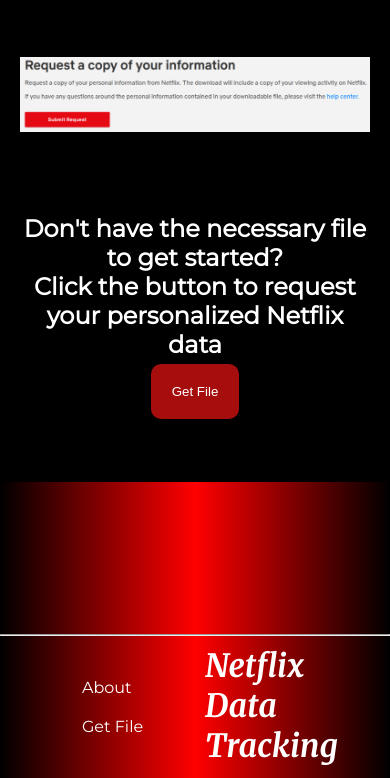
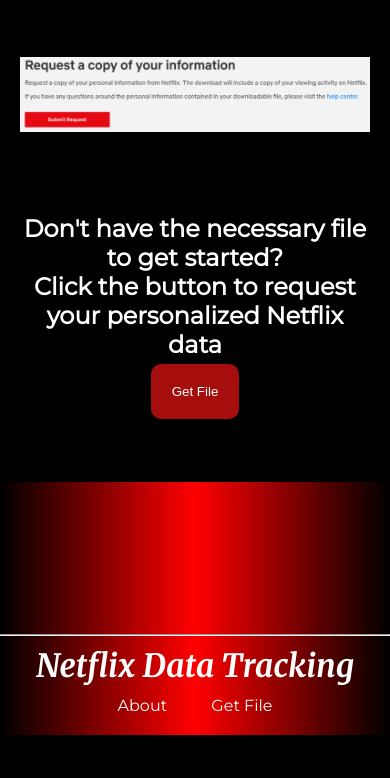
Before and after one commit to Jekari99/Netflix-Data-Tracking, a Flask app: page / in a window 390 px wide. Shown: the part 1557-2335 px from the top of the page. After the commit the page ends 2292 px from the top, so only its background shows below. Run offline with Flask 3, Linux system fonts and the light colour scheme; some libraries are stand-ins or nearby versions.

Commit message:
responsive footer

```diff
--- a/static/styles.css
+++ b/static/styles.css
@@ -814,3 +814,37 @@
         justify-content: center;
     }
 }
+
+@media screen and (max-width: 600px) {
+    .footer-container {
+        flex-direction: column-reverse;
+        align-items: center;
+        justify-content: center;
+    }
+
+    .footer-links-container {
+        width: 100%;
+        display: flex;
+        align-items: center;
+        justify-content: center;
+    }
+
+    .footer-links-container ul {
+        padding: 0;
+        margin: 0;
+    }
+
+    .footer-links-container ul li {
+        display: inline;
+        padding: 20px;
+    }
+
+    .footer-title {
+        width: 100%;
+    }
+
+    .footer-title h1 {
+        float: none;
+        text-align: center;
+    }
+}
```
Also changed, not shown: 1 other file.
